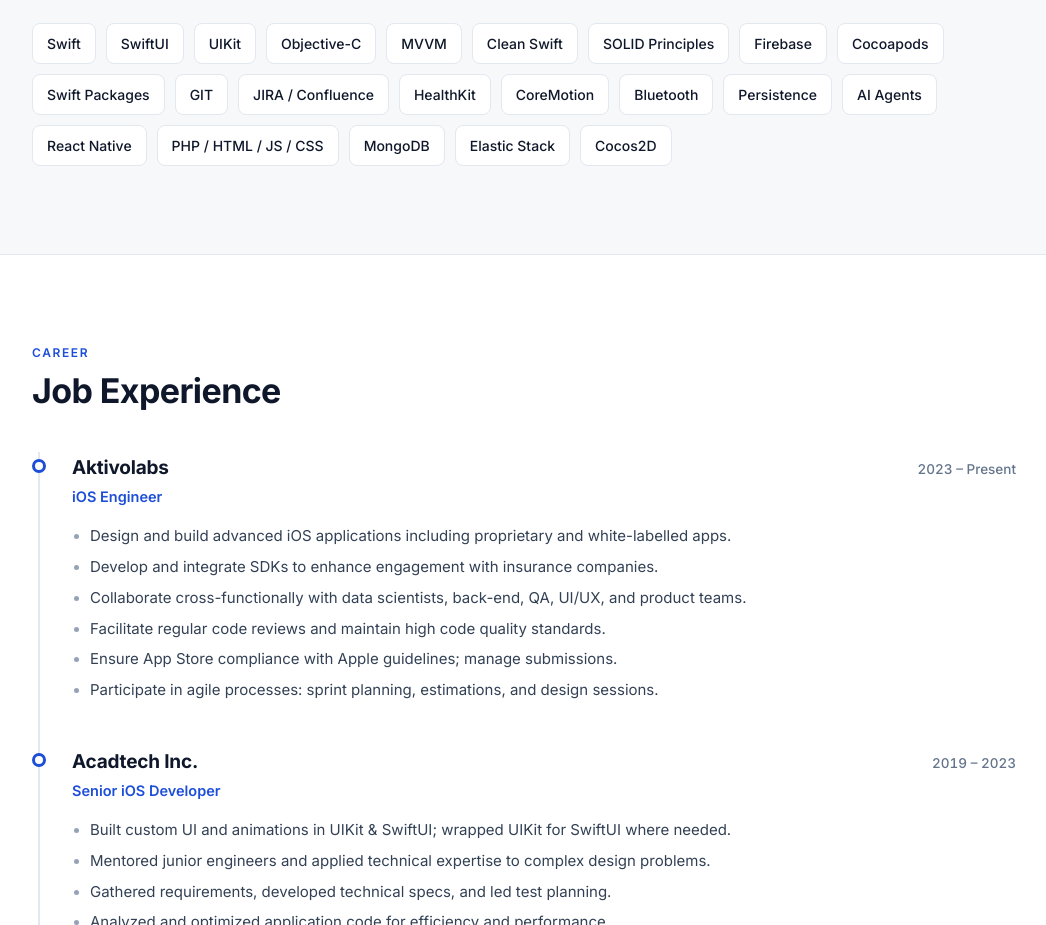
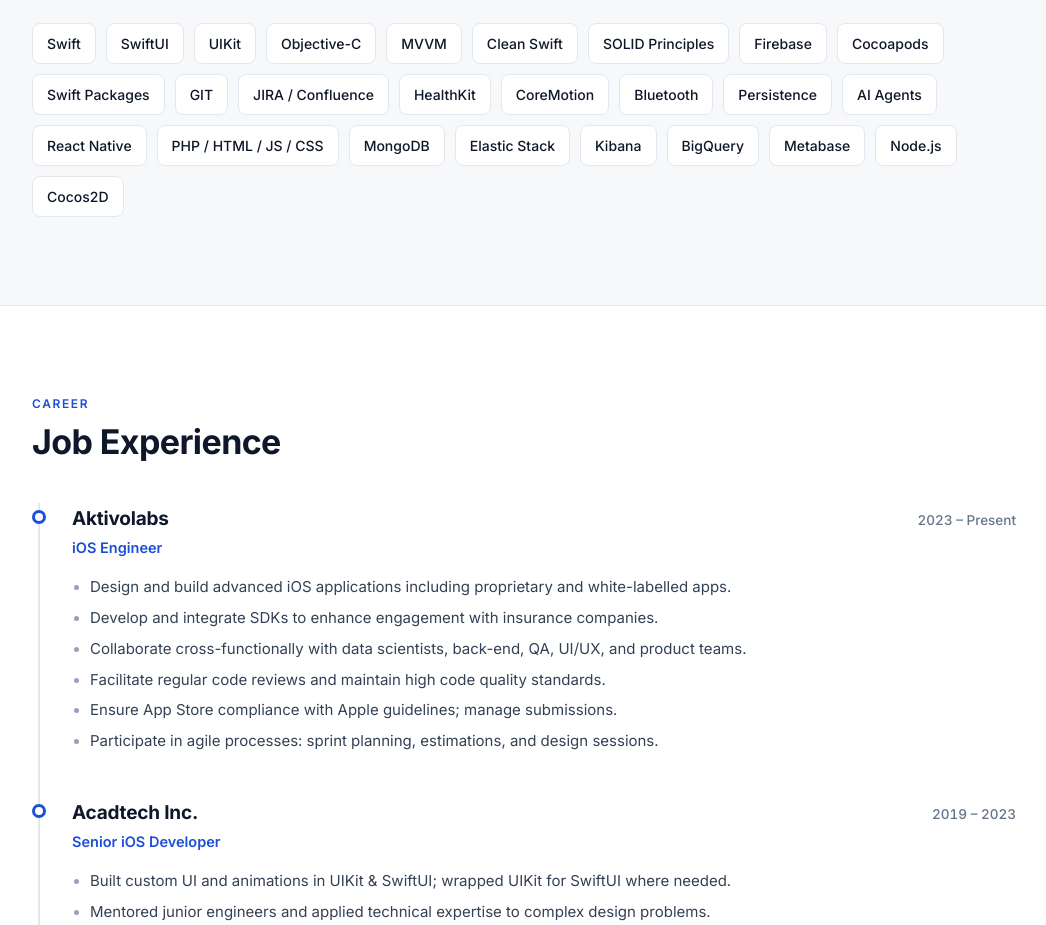
Before and after one commit to zframeworkdev/zframeworkdev, a plain HTML site: page hosting/index.html in a window 1280 px wide. Shown: the part 800-1725 px from the top of the page, without its empty margins (116-1162 px from the left). Drawn offline with Linux system fonts and the light colour scheme.

Commit message:
Add BigQuery, Metabase, Node.js, and Kibana to skills and resume
Co-Authored-By: Claude Fable 5.2 <noreply@anthropic.com>

```diff
--- a/hosting/index.html
+++ b/hosting/index.html
@@ -355,6 +355,10 @@
       <div class="chip"><span class="chip-dot"></span>PHP / HTML / JS / CSS</div>
       <div class="chip"><span class="chip-dot"></span>MongoDB</div>
       <div class="chip"><span class="chip-dot"></span>Elastic Stack</div>
+      <div class="chip"><span class="chip-dot"></span>Kibana</div>
+      <div class="chip"><span class="chip-dot"></span>BigQuery</div>
+      <div class="chip"><span class="chip-dot"></span>Metabase</div>
+      <div class="chip"><span class="chip-dot"></span>Node.js</div>
       <div class="chip"><span class="chip-dot"></span>Cocos2D</div>
     </div>
   </div>
```
Also changed, not shown: resume/resume.html (+1 -1 lines), 1 other file.
